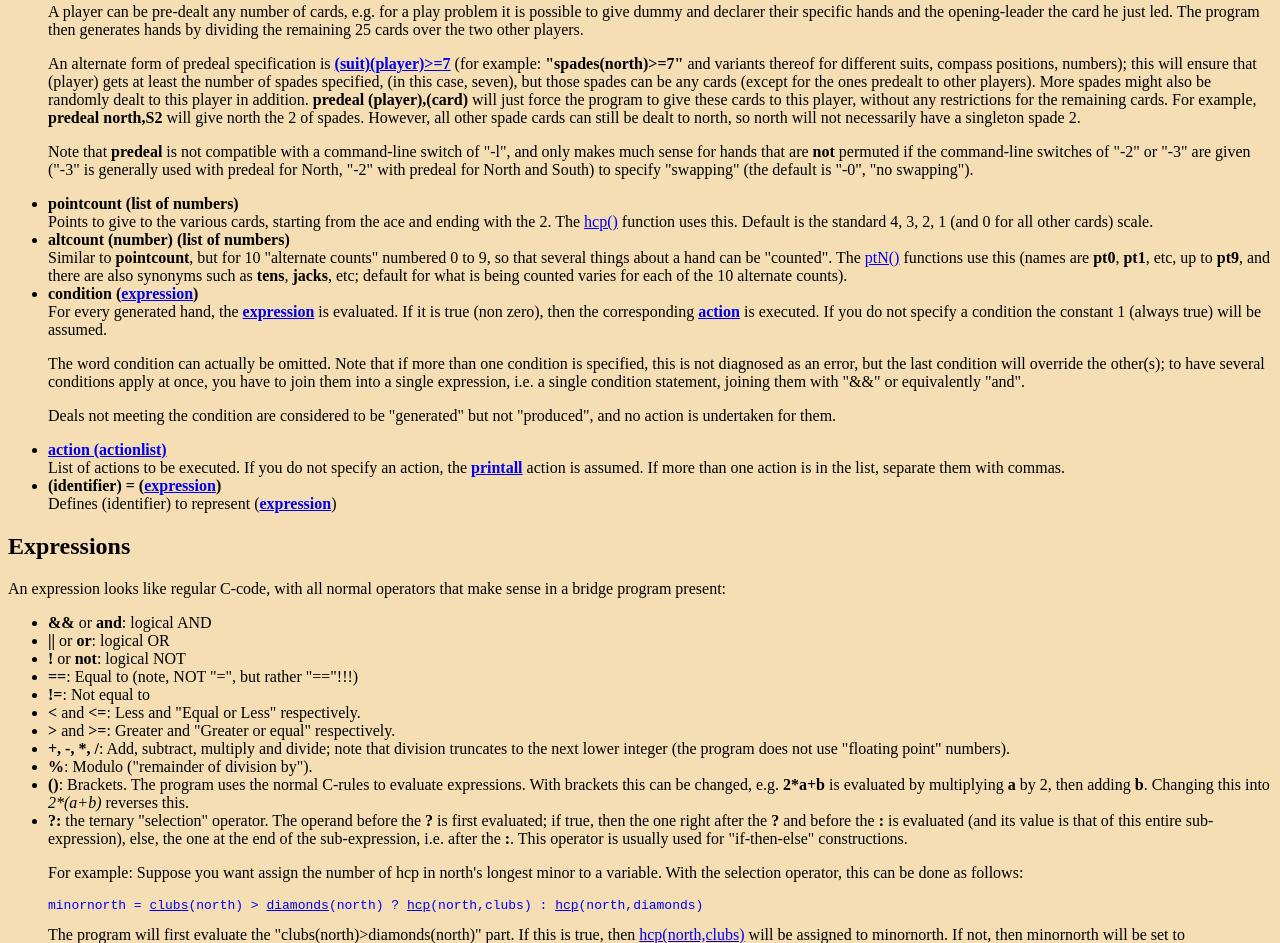
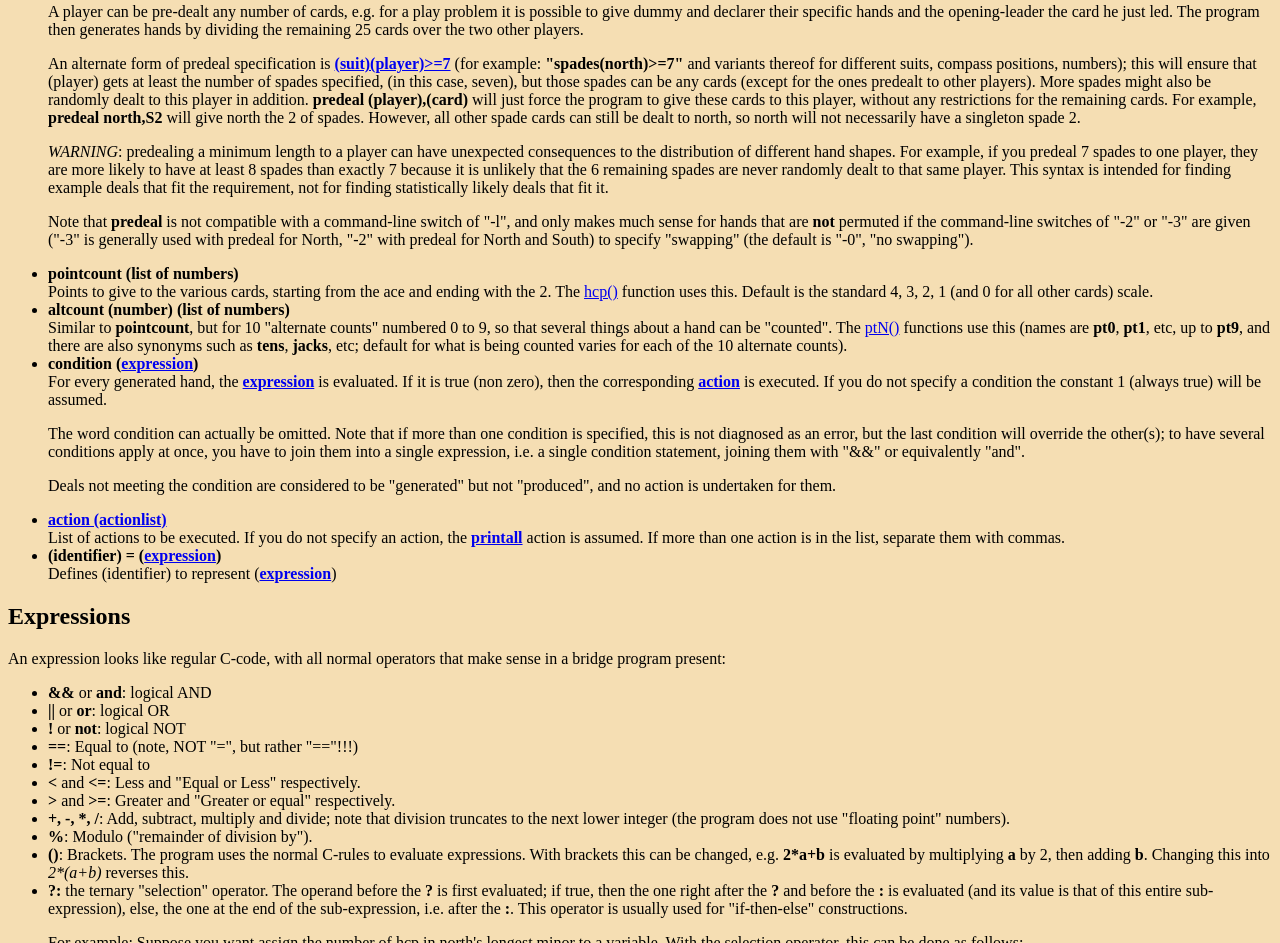
Before and after one commit to penguinland/dealer, a plain HTML site: page Manual/input.html in a window 1280 px wide. Shown: the part 993-1936 px from the top of the page. Drawn offline with Linux system fonts and the light colour scheme.

Commit message:
add warning to user manual that the statistical distributions aren't what you'd expect

```diff
--- a/Manual/input.html
+++ b/Manual/input.html
@@ -110,13 +110,20 @@ denote.
        (in this case, seven), but those spades can be any cards (except for the
        ones predealt to other players). More spades might also be randomly dealt
        to this player in addition.
-
        <b>predeal (player),(card)</b>
        will just force the program to give these cards to this player,
        without any restrictions for the remaining cards.
        For example, <b>predeal north,S2</b> will give north the 2 of
        spades.  However, all other spade cards can still be dealt to north,
        so north will not necessarily have a singleton spade 2.
+       <p>
+       <i>WARNING</i>: predealing a minimum length to a player can have
+       unexpected consequences to the distribution of different hand shapes. For
+       example, if you predeal 7 spades to one player, they are more likely to
+       have at least 8 spades than exactly 7 because it is unlikely that the 6
+       remaining spades are never randomly dealt to that same player. This
+       syntax is intended for finding example deals that fit the requirement,
+       not for finding statistically likely deals that fit it.
        <p>
        Note that <b>predeal</b> is not compatible with a command-line switch
        of "-l", and only makes much sense for hands that are <b>not</b>
```
